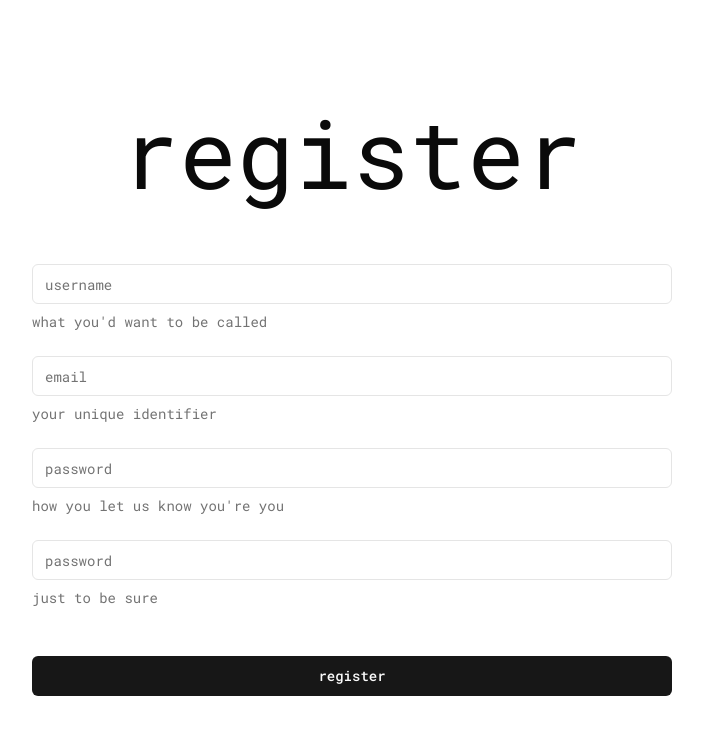
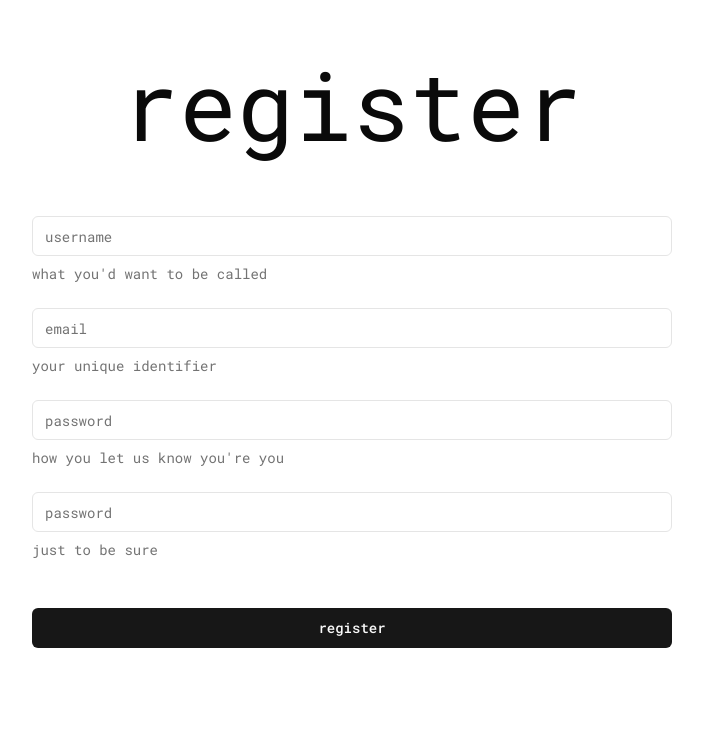
Before and after one commit to libmartinito/expense-tracker-frontend, a Next.js app: page /register in a window 1280 px wide. Shown: the top 734 px of the page, without its empty margins (288-991 px from the left). Built offline with nearby package versions, Linux system fonts and the light colour scheme.

Commit message:
fix: fix element spacing in forms

```diff
--- a/src/app/expenses/new/page.tsx
+++ b/src/app/expenses/new/page.tsx
@@ -75,13 +75,13 @@ export default function Expense() {
 
   return (
     <div className="container mx-auto flex h-screen max-w-3xl flex-col px-8 sm:px-16">
-      <div className="my-auto flex flex-col gap-16">
+      <div className="my-auto pb-32">
         <div className="text-center text-6xl sm:text-8xl">expense</div>
 
         <Form {...form}>
           <form
             onSubmit={form.handleSubmit(onSubmit)}
-            className="flex flex-col gap-6"
+            className="flex flex-col gap-6 mt-16"
           >
             <FormField
               control={form.control}
@@ -234,12 +234,12 @@ export default function Expense() {
             <Button type="submit" className="mt-6">
               create
             </Button>
-
-            <Button variant="secondary">
-              <Link href="/expenses">cancel</Link>
-            </Button>
           </form>
         </Form>
+
+        <Button variant="secondary" className="mt-6 w-full">
+          <Link href="/expenses" className="w-full">cancel</Link>
+        </Button>
       </div>
     </div>
   );
--- a/src/app/login/page.tsx
+++ b/src/app/login/page.tsx
@@ -50,13 +50,13 @@ export default function Login() {
 
   return (
     <div className="container mx-auto flex h-screen max-w-3xl flex-col px-8 sm:px-16">
-      <div className="my-auto flex flex-col gap-16">
-        <div className="text-center text-6xl sm:text-8xl">login</div>
+      <div className="my-auto pb-32">
+        <div className="text-center text-6xl sm:text-8xl mt-8">login</div>
 
         <Form {...form}>
           <form
             onSubmit={form.handleSubmit(onSubmit)}
-            className="flex flex-col gap-6"
+            className="flex flex-col gap-6 mt-16"
           >
             <FormField
               control={form.control}
--- a/src/app/register/page.tsx
+++ b/src/app/register/page.tsx
@@ -56,13 +56,13 @@ export default function Login() {
 
   return (
     <div className="container mx-auto flex h-screen max-w-3xl flex-col px-8 sm:px-16">
-      <div className="my-auto flex flex-col gap-16">
-        <div className="text-center text-6xl sm:text-8xl">register</div>
+      <div className="my-auto pb-32">
+        <div className="text-center text-6xl mt-8 sm:text-8xl">register</div>
 
         <Form {...form}>
           <form
             onSubmit={form.handleSubmit(onSubmit)}
-            className="flex flex-col gap-6"
+            className="flex flex-col gap-6 mt-16"
           >
             <FormField
               control={form.control}
```
